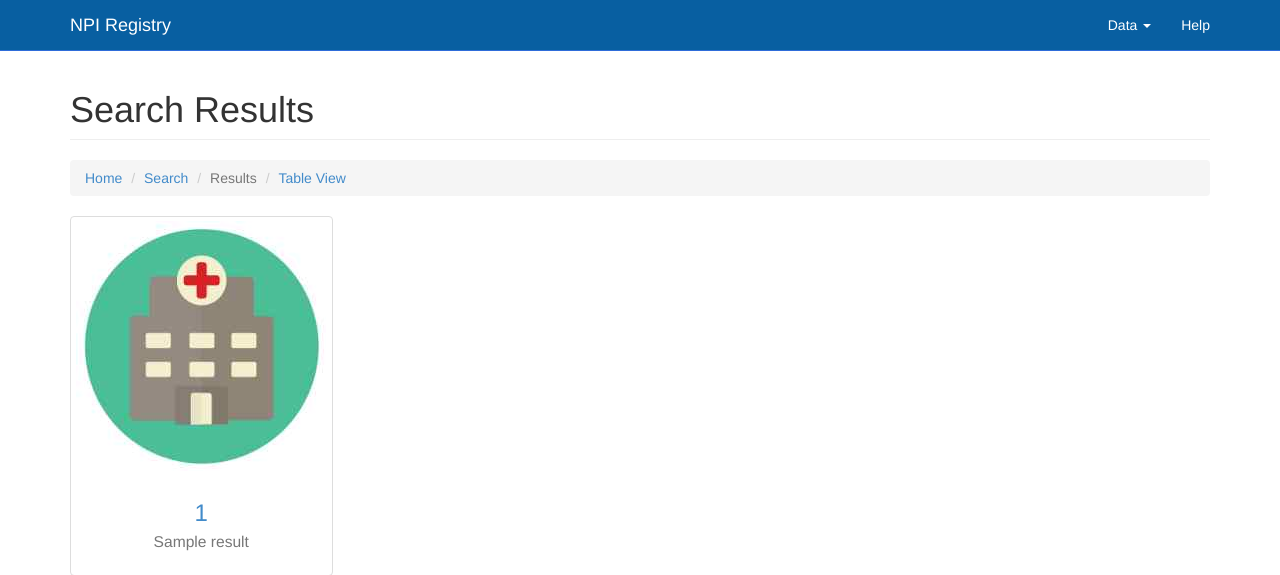
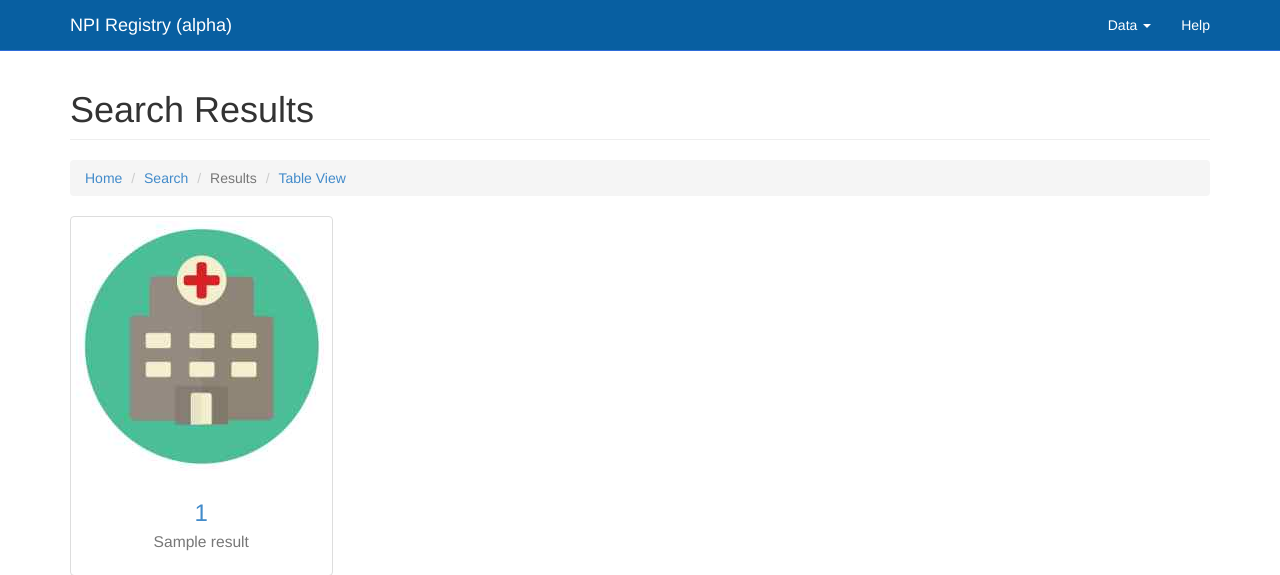
Before and after one commit to HHSIDEAlab/django-providerregistry, a Django app: template providerregistry/templates/providerregistry/search-results.html in a window 1280 px wide. Shown: the top 575 px of the page. Run offline with Django 3.2, Linux system fonts and the light colour scheme; the template is opened without the code that fills it: most values are stand-ins (such as "Sample title", 1, 10 or a date in 2020); some libraries are stand-ins or nearby versions.

Commit message:
Minor UI adjustments

```diff
--- a/providerregistry/templates/providerregistry/include/top-nav.html
+++ b/providerregistry/templates/providerregistry/include/top-nav.html
@@ -8,7 +8,7 @@
             <span class="icon-bar"></span>
             <span class="icon-bar"></span>
           </button>
-          <a class="navbar-brand" href="/">NPI Registry</a>
+          <a class="navbar-brand" href="/">NPI Registry (alpha)</a>
         </div>
 
         <!-- Collect the nav links, forms, and other content for toggling -->
--- a/providerregistry/templates/providerregistry/search-results.html
+++ b/providerregistry/templates/providerregistry/search-results.html
@@ -43,7 +43,7 @@
 
                         <h3>
                             <a href = "/registry/provider-view/{{r.number}}">{{r.number}}</a><br>
-                            <small>{{r.title|truncatechars:19}}</small>
+                            <small>{{r.title|truncatechars:16}}</small>
                         </h3>
 
 
```
